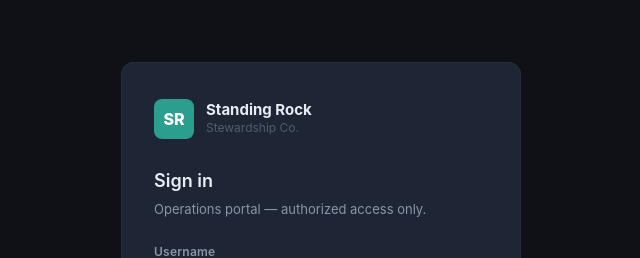
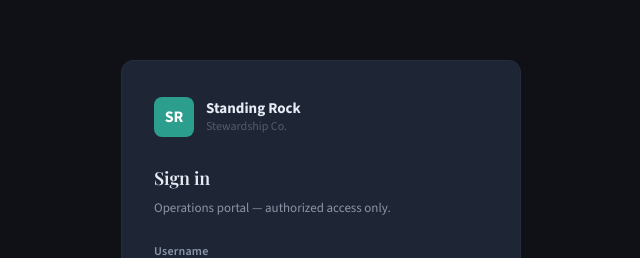
Before and after one commit to standingrockstewards/srsc-backend, a React (Vite) app in the folder client/: page /login in a window 1280 px wide. Shown: the part 131-389 px from the top of the page, without its empty margins (319-959 px from the left). Built offline with nearby package versions, Linux system fonts and the light colour scheme; no server answers.

Commit message:
Brand: apply Playfair Display headings + Source Sans 3 body fonts

```diff
--- a/client/src/index.css
+++ b/client/src/index.css
@@ -3166,3 +3166,21 @@ a:hover {
   .vault-cell-id { display: none; }   /* hide numeric ID on mobile — label + action is enough */
   .vault-cell-customer { display: none; }
 }
+
+
+/* ── Brand typography override ─────────────────────────────────────────────── */
+:root {
+  --font-sans:    "Source Sans 3", system-ui, -apple-system, sans-serif;
+  --font-display: "Playfair Display", Georgia, serif;
+}
+
+body {
+  font-family: var(--font-sans);
+}
+
+h1, h2, h3, h4, h5, h6,
+.kb-prose h1, .kb-prose h2, .kb-prose h3, .kb-prose h4 {
+  font-family: var(--font-display);
+  font-weight: 700;
+  letter-spacing: -0.01em;
+}
```
